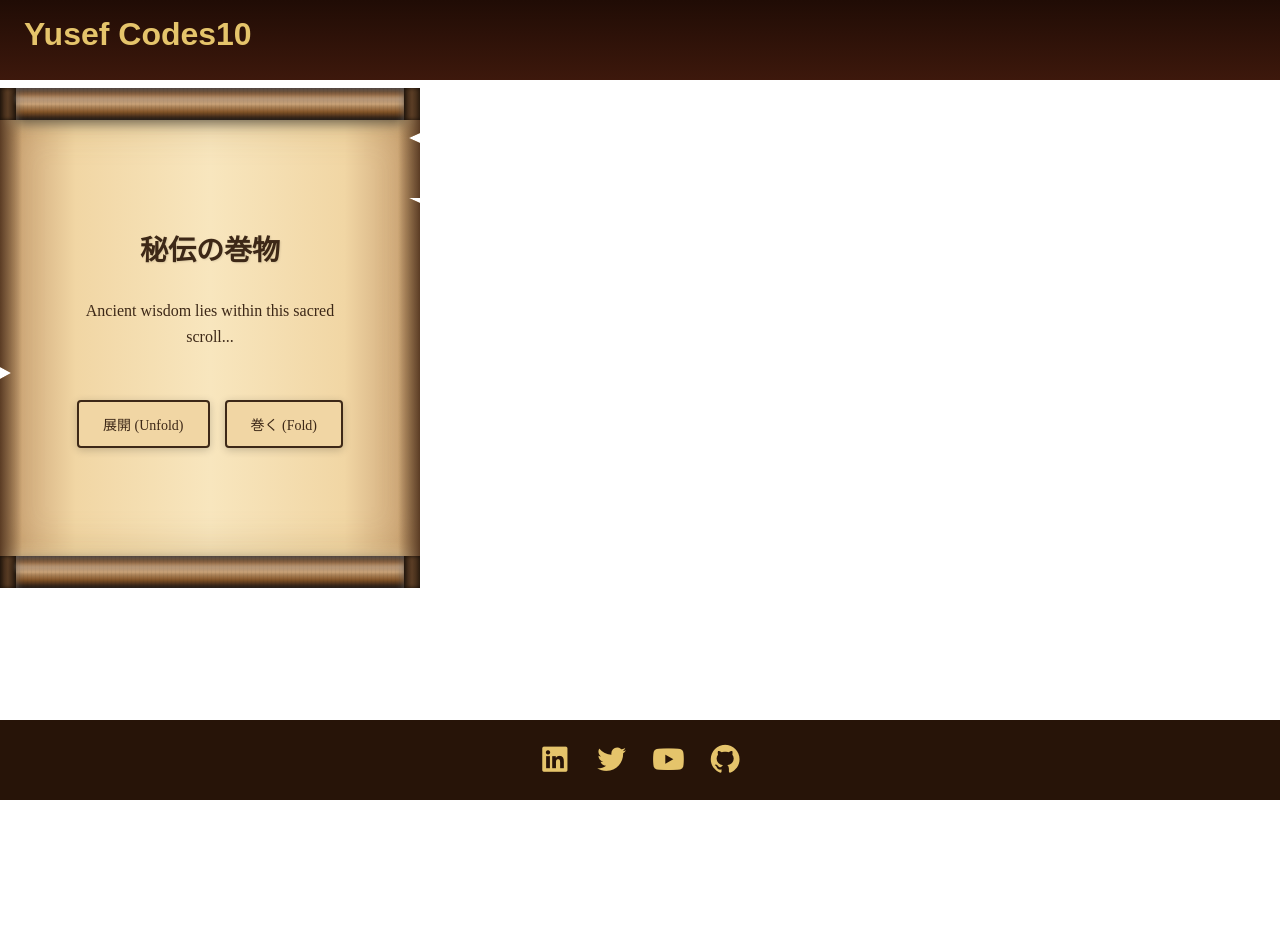
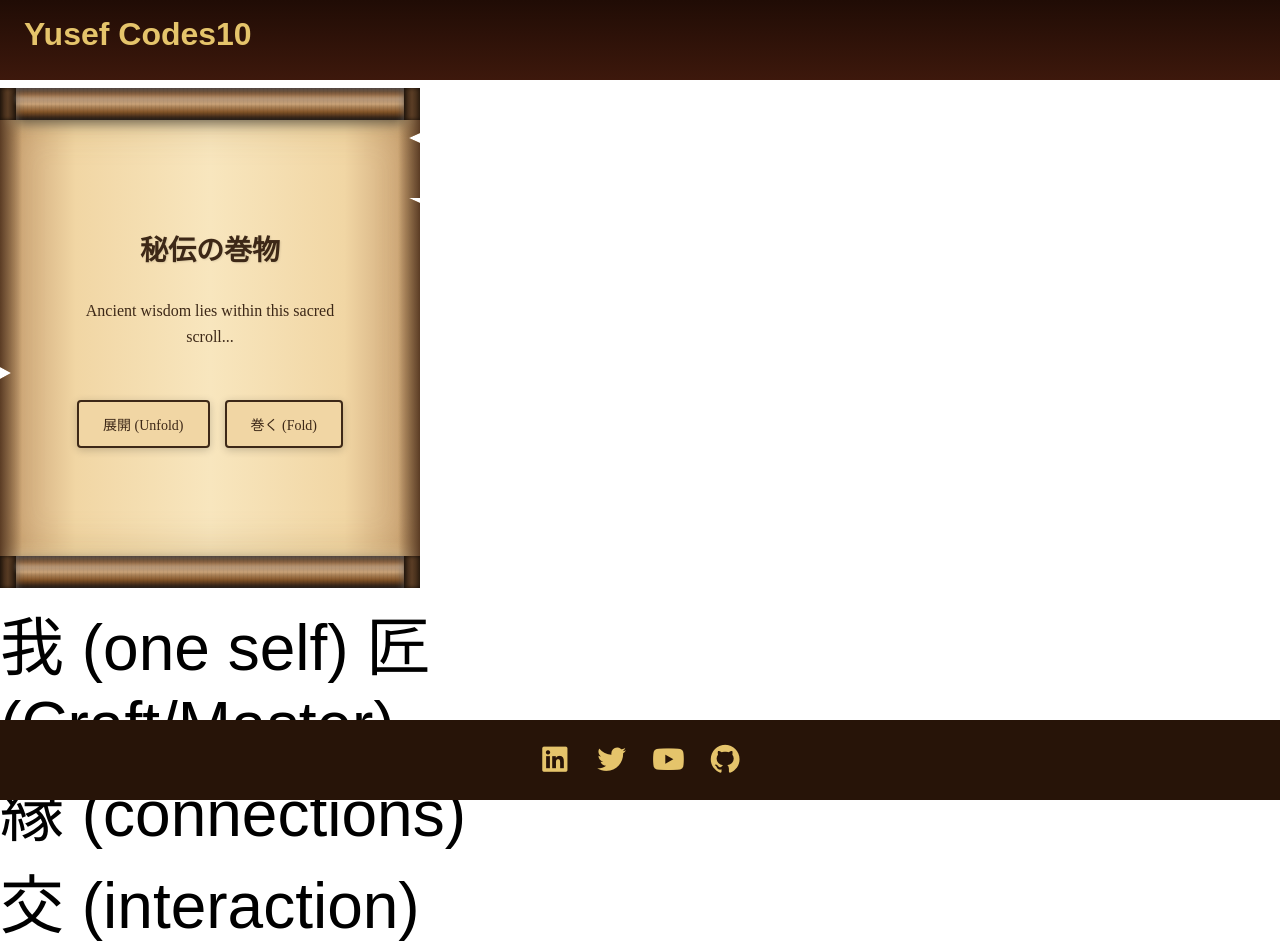
Before and after one commit to yusef-codes10/yusef-codes10-portfolio, a Vue app: page / in a window 1280 px wide. Before the commit the page ends 800 px from the top, so only its background shows below. Built offline with nearby package versions, Linux system fonts and the light colour scheme; a web font is replaced by a local one.

Commit message:
grid layout for the entire page has been implemented | need to fix & clean some side effects such as the position fixed for the footer

```diff
--- a/src/App.vue
+++ b/src/App.vue
@@ -2,12 +2,29 @@
 import PHeader from './components/PHeader.vue'
 import PFooter from './components/PFooter.vue'
 import PMain from './components/PMain.vue'
+import ManuscriptIndex from './components/ManuscriptIndex.vue'
 </script>
 
 <template>
-  <PHeader />
-  <PMain />
-  <PFooter />
+  <div class="portfolio">
+    <PHeader />
+    <div class="main-section">
+      <PMain />
+      <ManuscriptIndex />
+    </div>
+    <PFooter />
+  </div>
 </template>
 
-<style scoped></style>
+<style scoped>
+/* we need grid lyout for the entire page, to make easier to switch the layout for smaller screens */
+.portfolio {
+  height: 100vh;
+  display: grid;
+  grid-template-columns: repeat(2, 1fr);
+  grid-template-areas:
+    'navbar navbar'
+    'scroll manuscript'
+    'footer footer';
+}
+</style>
--- a/src/components/PFooter.vue
+++ b/src/components/PFooter.vue
@@ -13,6 +13,7 @@
 
 <style scoped>
 footer {
+  grid-area: footer;
   position: fixed;
   bottom: 0;
   width: 100%;
--- a/src/components/PHeader.vue
+++ b/src/components/PHeader.vue
@@ -9,6 +9,10 @@
 </template>
 
 <style scoped>
+header {
+  grid-area: navbar;
+}
+
 nav {
   height: 10dvh;
   background: var(--header-color);
--- a/src/components/PMain.vue
+++ b/src/components/PMain.vue
@@ -48,6 +48,7 @@ console.log(foldScroll)
 <style scoped>
 .scene {
   perspective: 1000px;
+  grid-area: scroll;
 }
 
 .container-scroll {
```
